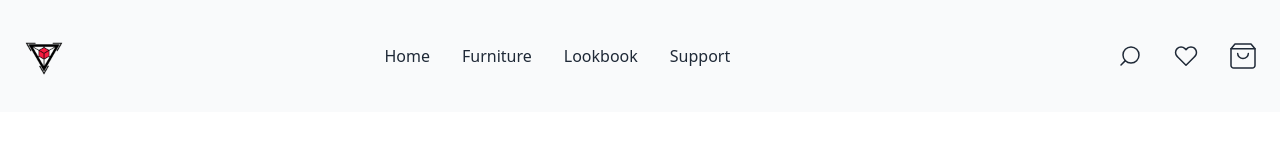
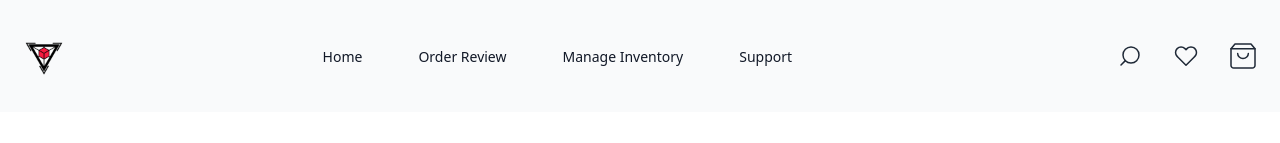
Before and after one commit to mdmahinpro/my-ecommerce, a React (Vite) app: page / in a window 1280 px wide. Shown: the top 143 px of the page. Built offline with nearby package versions, Linux system fonts and the light colour scheme.

Commit message:
nav done

```diff
--- a/src/components/Navbar/Navbar.jsx
+++ b/src/components/Navbar/Navbar.jsx
@@ -117,7 +117,8 @@
                 <li>
                   <a
                     href="javascript:void(0)"
-                    className="dark:text-white text-base text-gray-800 focus:outline-none focus:ring-2 focus:ring-gray-800 hover:underline"
+                    className="text-gray-900 hover:bg-gray-700 hover:text-white
+                    px-3 py-2 rounded-md text-sm font-medium"
                   >
                     Home
                   </a>
@@ -125,23 +126,26 @@
                 <li>
                   <a
                     href="javascript:void(0)"
-                    className="dark:text-white text-base text-gray-800 focus:outline-none focus:ring-2 focus:ring-gray-800 hover:underline"
+                    className="text-gray-900 hover:bg-gray-700 hover:text-white
+                    px-3 py-2 rounded-md text-sm font-medium"
                   >
-                    Furniture
+                    Order Review
                   </a>
                 </li>
                 <li>
                   <a
                     href="javascript:void(0)"
-                    className="dark:text-white text-base text-gray-800 focus:outline-none focus:ring-2 focus:ring-gray-800 hover:underline"
+                    className="text-gray-900 hover:bg-gray-700 hover:text-white
+                    px-3 py-2 rounded-md text-sm font-medium"
                   >
-                    Lookbook
+                   Manage Inventory
                   </a>
                 </li>
                 <li>
                   <a
                     href="javascript:void(0)"
-                    className="dark:text-white text-base text-gray-800 focus:outline-none focus:ring-2 focus:ring-gray-800 hover:underline"
+                    className="text-gray-900 hover:bg-gray-700 hover:text-white
+                    px-3 py-2 rounded-md text-sm font-medium"
                   >
                     Support
                   </a>
```
Also changed, not shown: 1 other file (tests, documents, lock files or other folders).
